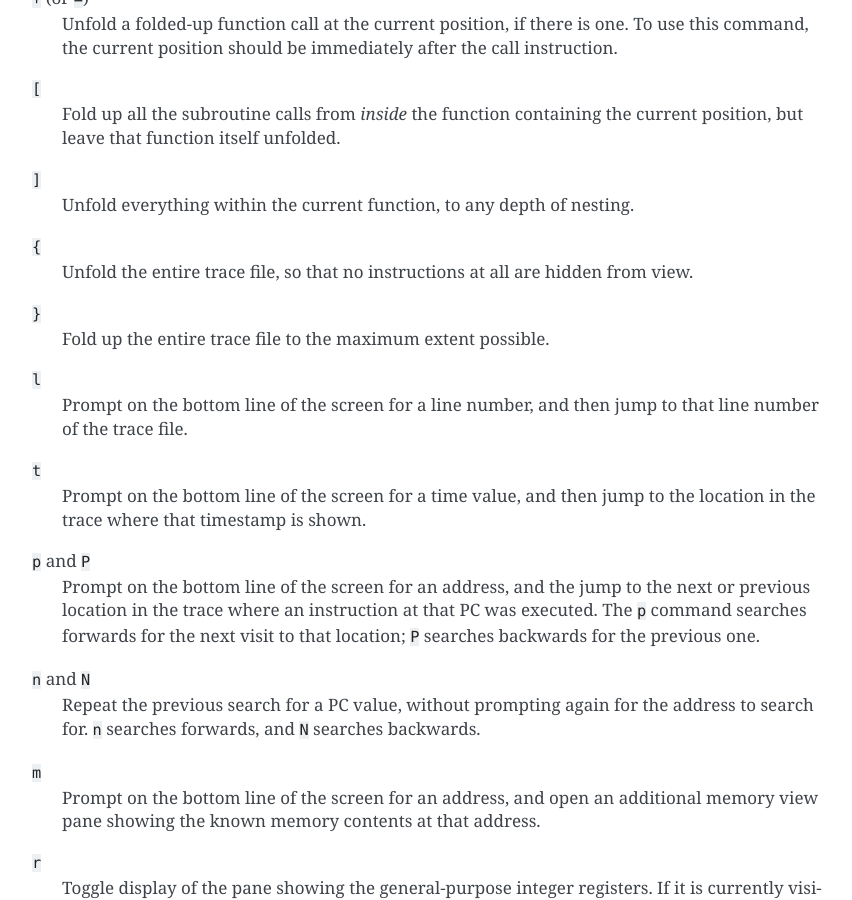
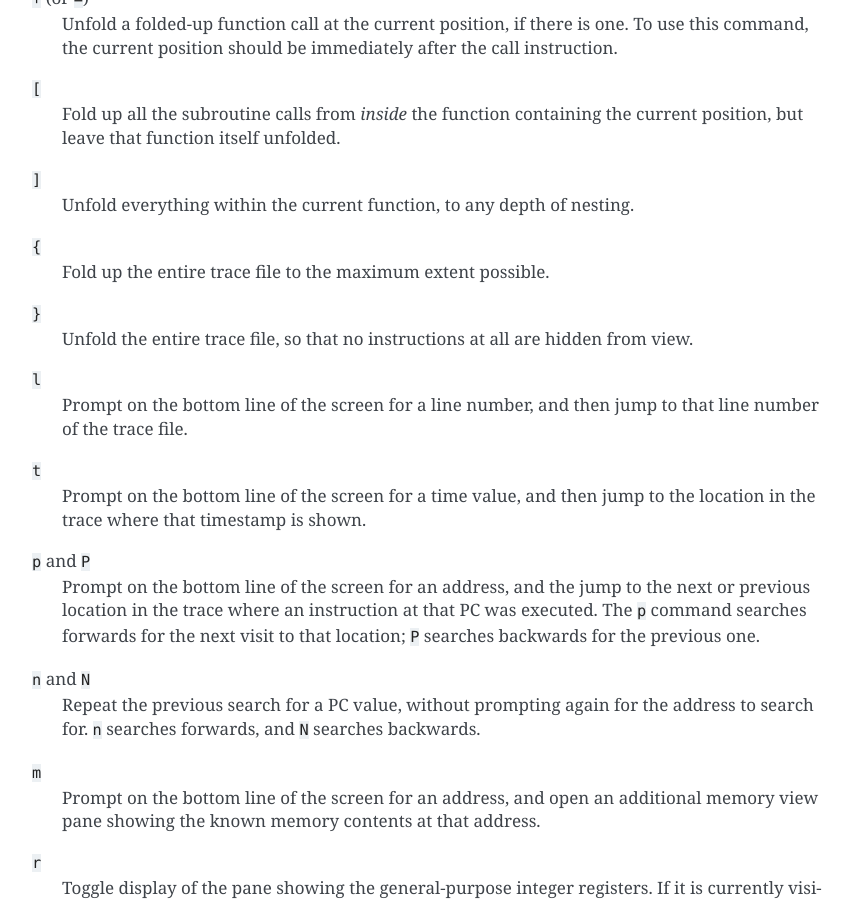
Before and after one commit to ARM-software/tarmac-trace-utilities, a Sphinx documentation site: the page built from doc/index.rst, in a window 1280 px wide and 900 px high, scrolled down 19020 px. Shown: the whole window, without its empty margins (168-1020 px from the left). Built offline with Sphinx 7.4.7, drawn with Linux system fonts in a browser that asks for light colours.

Commit message:
Fix tarmac-browser { and } documentation

```diff
--- a/doc/index.rst
+++ b/doc/index.rst
@@ -812,11 +812,11 @@ Ctrl-L
   nesting.
 
 ``{``
+  Fold up the entire trace file to the maximum extent possible.
+
+``}``
   Unfold the entire trace file, so that no instructions at all are
   hidden from view.
-
-``}``
-  Fold up the entire trace file to the maximum extent possible.
 
 ``l``
   Prompt on the bottom line of the screen for a line number, and then
```
